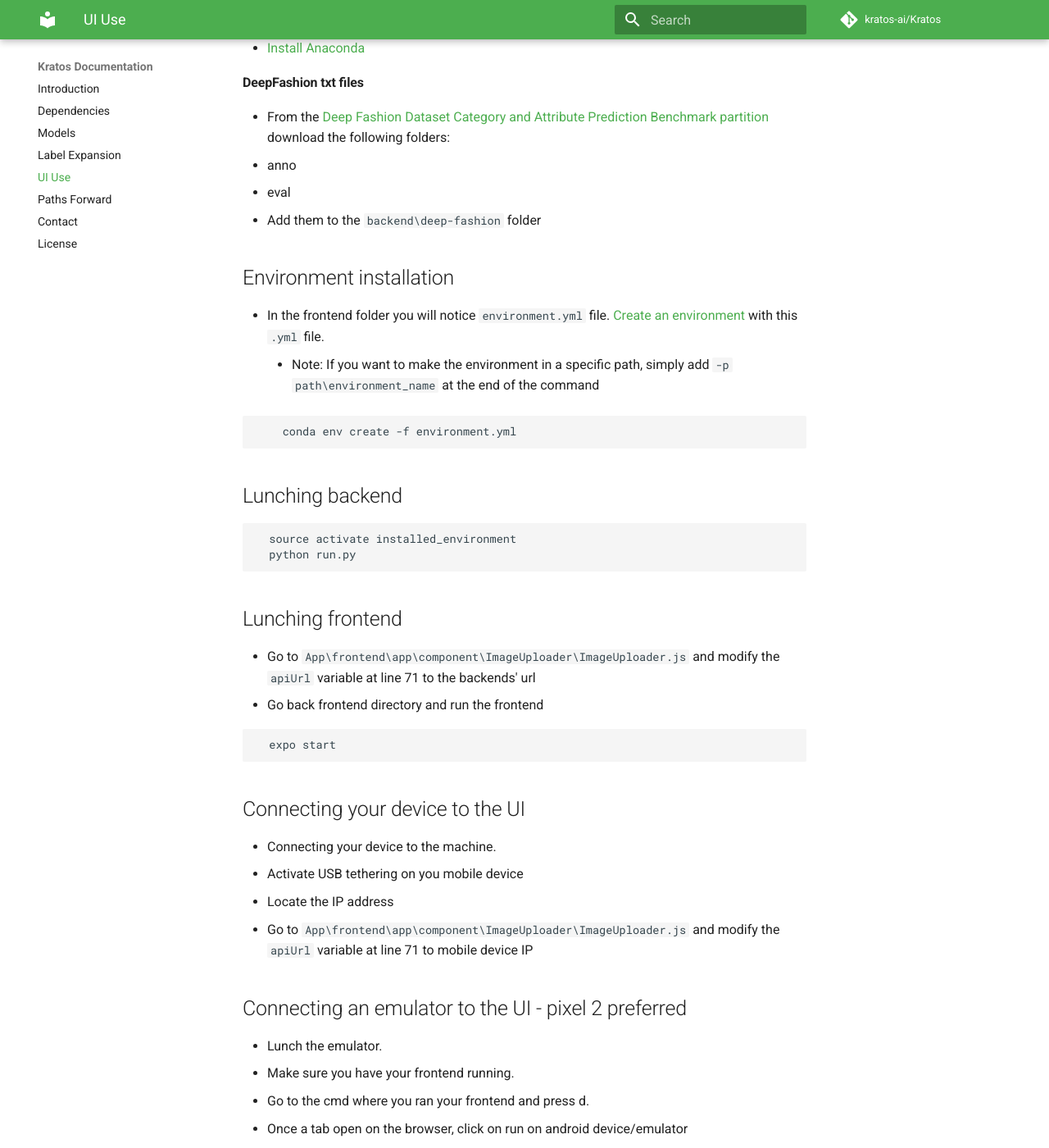
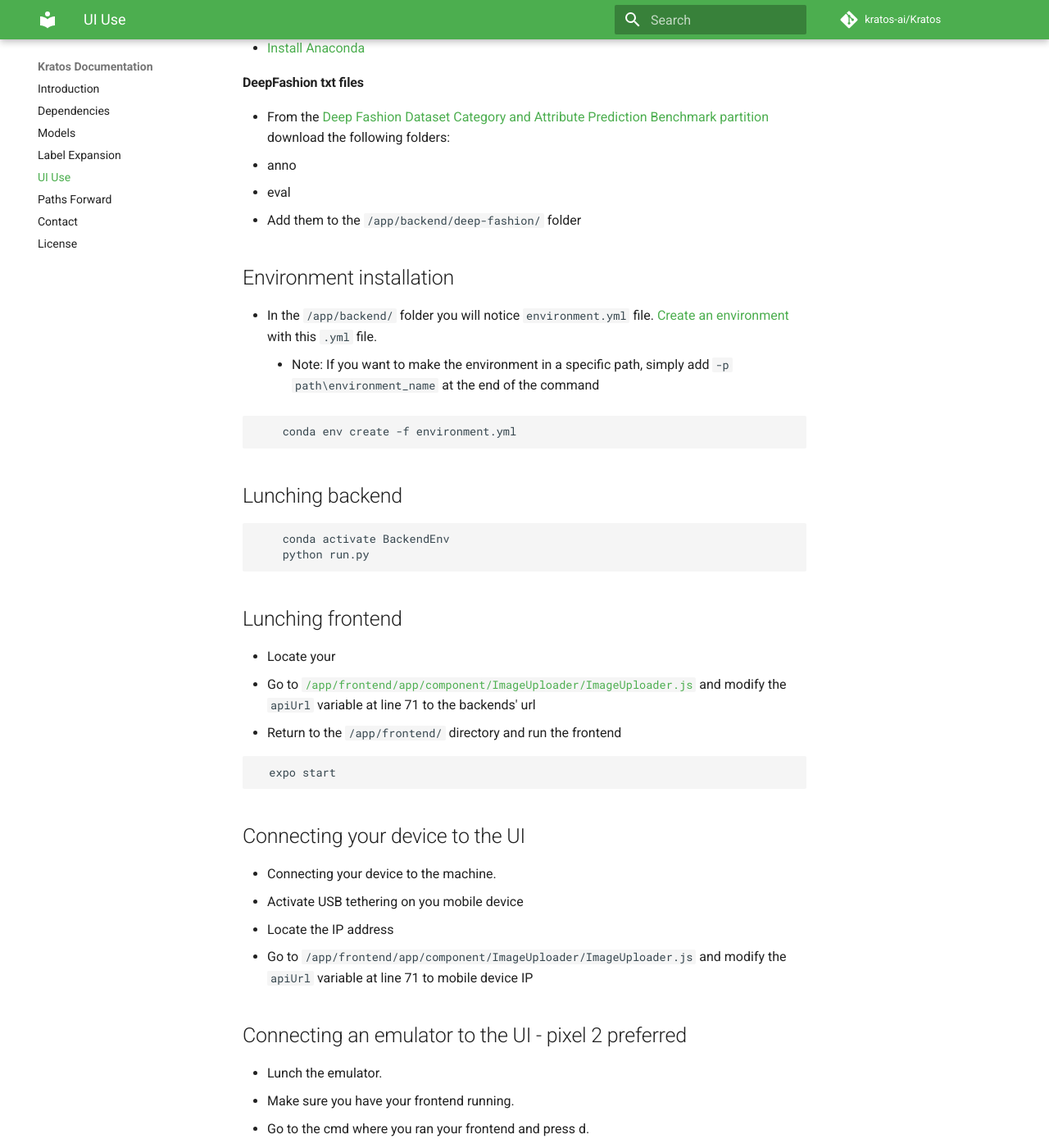
Before and after one commit to kratos-ai/Kratos, an MkDocs documentation site: the page built from documentation/docs/ui.md, in a window 1280 px wide and 1400 px high, scrolled down 1025 px. Shown: the whole window at 82% size. Built offline with MkDocs 1.6.1 and Material for MkDocs 9.7.7, drawn with Linux system fonts in a browser that asks for light colours; comment, search, counter and statistics services are not loaded; some of the changed text lies outside the part shown.

Commit message:
cleaned up language

````diff
--- a/documentation/docs/ui.md
+++ b/documentation/docs/ui.md
@@ -35,10 +35,10 @@ Technologies
 * From the [Deep Fashion Dataset Category and Attribute Prediction Benchmark partition](https://drive.google.com/drive/folders/0B7EVK8r0v71pWGplNFhjc01NbzQ) download the following folders:
   * anno
   * eval
-* Add them to the `backend\deep-fashion` folder
+* Add them to the `/app/backend/deep-fashion/` folder
 
 ## Environment installation
-* In the frontend folder you will notice `environment.yml` file. [Create an environment](dependencies.md#setting-up-a-conda-environment) with this `.yml` file.
+* In the `/app/backend/` folder you will notice `environment.yml` file. [Create an environment](dependencies.md#setting-up-a-conda-environment) with this `.yml` file.
 	* Note: If you want to make the environment in a specific path, simply add `-p path\environment_name` at the end of the command
 ```
 	conda env create -f environment.yml
@@ -46,13 +46,14 @@ Technologies
 
 ## Lunching backend
 ```
-  source activate installed_environment
-  python run.py
+    conda activate BackendEnv
+    python run.py
 ```
 
 ## Lunching frontend
-* Go to `App\frontend\app\component\ImageUploader\ImageUploader.js` and modify the `apiUrl` variable at line 71 to the backends' url
-* Go back frontend directory and run the frontend
+* Locate your
+* Go to [`/app/frontend/app/component/ImageUploader/ImageUploader.js`](https://github.com/kratos-ai/Kratos/blob/master/app/frontend/app/components/ImageUploader/ImageUploader.js) and modify the `apiUrl` variable at line 71 to the backends' url
+* Return to the `/app/frontend/` directory and run the frontend
 ```
   expo start
 ```
@@ -61,7 +62,7 @@ Technologies
 * Connecting your device to the machine.
 * Activate USB tethering on you mobile device
 * Locate the IP address
-* Go to `App\frontend\app\component\ImageUploader\ImageUploader.js` and modify the `apiUrl` variable at line 71 to mobile device IP
+* Go to `/app/frontend/app/component/ImageUploader/ImageUploader.js` and modify the `apiUrl` variable at line 71 to mobile device IP
 
 ## Connecting an emulator to the UI - pixel 2 preferred
 * Lunch the emulator.
````
Also changed, not shown: other parts of documentation/docs/ui.md (+2 -2 lines).
